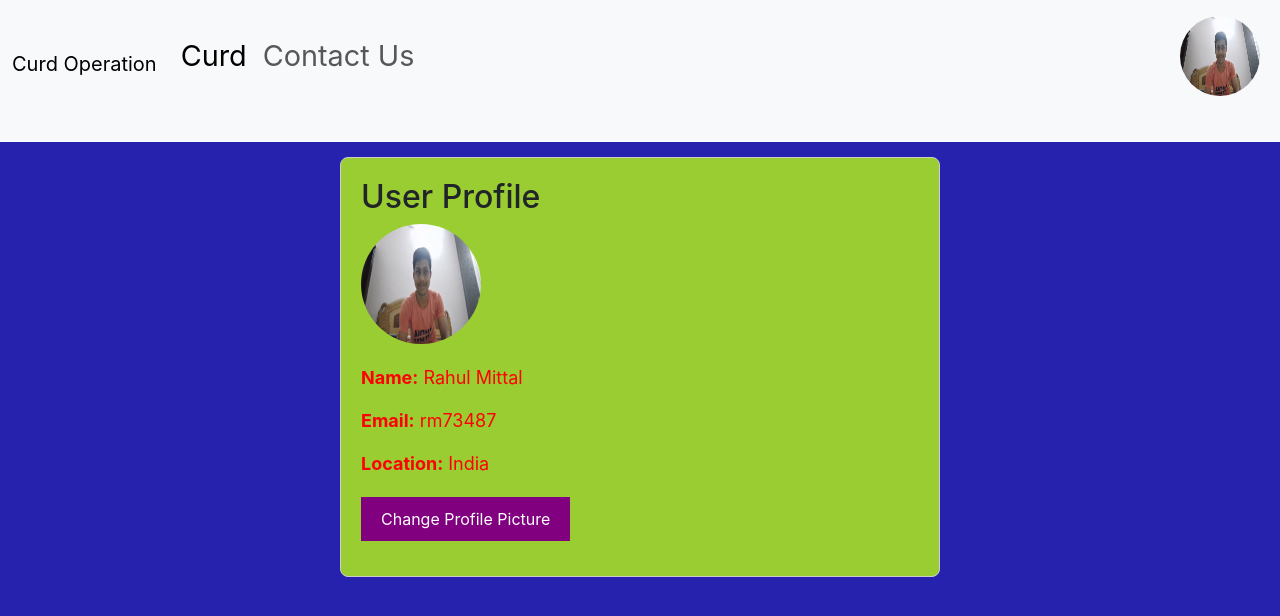
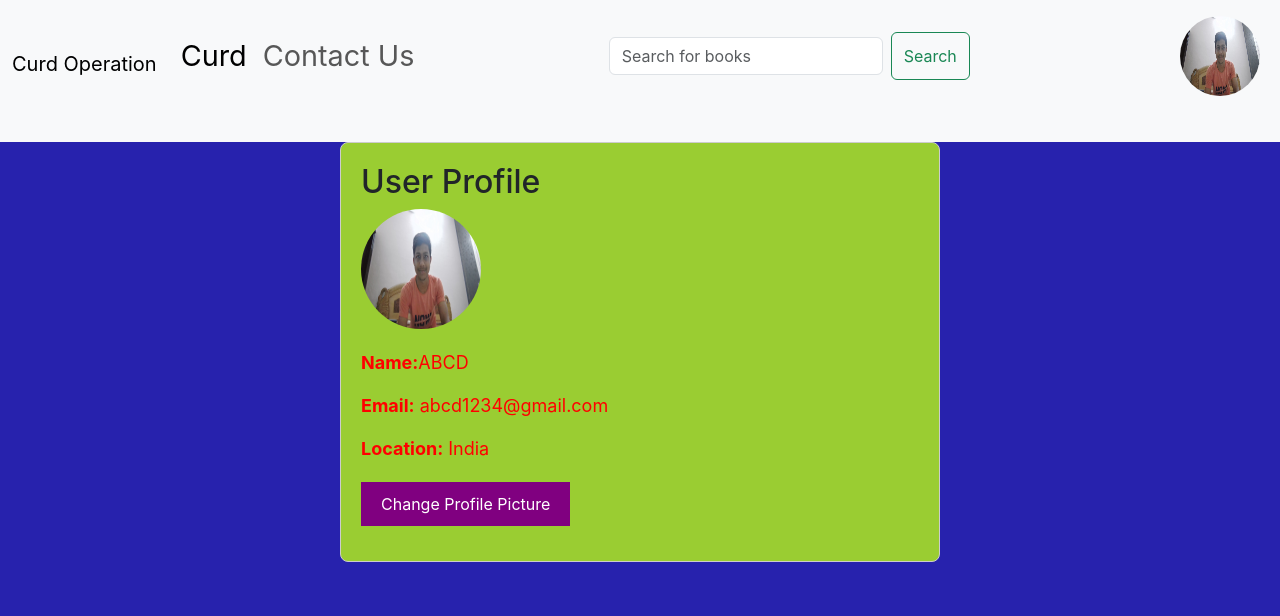
Before and after one commit to harshmittal5432/curd-repo, a React (Create React App) app: page /Profile in a window 1280 px wide. Shown: the top 616 px of the page. Built offline with nearby package versions, Linux system fonts and the light colour scheme.

Commit message:
add seach bar to hit api

```diff
--- a/src/App.js
+++ b/src/App.js
@@ -1,26 +1,38 @@
 import React, { useState } from 'react';
-import "./App.css";
-import { BrowserRouter as Router, Routes, Route } from "react-router-dom";
+import { BrowserRouter as Router, Routes, Route } from 'react-router-dom';
 
-import ContactForm from "./ContactForm";
-import Curd from "./Curd";
-import Navbar from "./Navbar";
-import Profile from "./Profile";
+import ContactForm from './ContactForm';
+import Curd from './Curd';
+import Navbar from './Navbar';
+import Profile from './Profile';
+import Bookstore from './Bookstore';
+import './App.css'
+import Spinner from './Spinner';
+
 
 function App() {
-  const [src,setSrc]=useState("/images/WIN_20240701_18_31_16_Pro.jpg" )
+  const [src, setSrc] = useState('/images/WIN_20240701_18_31_16_Pro.jpg');
+  const [titles, setTitles] = useState([]);
+  const [loader,setloader]=useState(false);
+
+
   return (
-    <>
     <Router>
-        <Navbar src={src} />
-
+      <Navbar src={src} setTitles={setTitles} setloader={setloader} />
+      {loader ? (
+        <Spinner />
+      ) : (
+        titles.length > 0 ? (
+          <Bookstore titles={titles} />
+        ) : (
           <Routes>
             <Route path="/" element={<Curd />} />
             <Route path="/ContactForm" element={<ContactForm />} />
-          <Route path="/Profile" element={<Profile src={src} setSrc={setSrc}/>} />
+            <Route path="/Profile" element={<Profile src={src} setSrc={setSrc} />} />
           </Routes>
+        )
+      )}
     </Router>
-    </>
   );
 }
 
--- /dev/null
+++ b/src/Bookstore.js
@@ -0,0 +1,16 @@
+import React from "react";
+
+function Bookstore({ titles }) {
+  return (
+    <div className="container">
+      <h2>Book Titles</h2>
+      <ul>
+        {titles.map((title, index) => (
+          <li key={index}>{title}</li>
+        ))}
+      </ul>
+    </div>
+  );
+}
+
+export default Bookstore;
--- a/src/ImageCropper.js
+++ b/src/ImageCropper.js
@@ -5,8 +5,8 @@ import styled from 'styled-components';
 
 const CropContainer = styled.div`
   position: relative;
-  width: 100%;
-  height: 400px; /* Adjust height as needed */
+  width: 110%;
+  height: 400px;
   background: #333;
 `;
 
--- a/src/Navbar.js
+++ b/src/Navbar.js
@@ -1,10 +1,37 @@
+import { useState } from "react";
 import React from "react";
 import { Link } from "react-router-dom";
 
-function Navbar({src}) {
+function Navbar({ src, setTitles ,setloader}) {
+  const [searchQuery, setSearchQuery] = useState("");
+
+  const handleSearchChange = (event) => {
+    setSearchQuery(event.target.value);
+  };
+
+  const handleSearchSubmit = async (event) => {
+    event.preventDefault();
+    setloader(true);
+    try {
+
+      const response = await fetch(`https://openlibrary.org/search.json?q=${searchQuery}`);
+      if (!response.ok) {
+        throw new Error("Network response was not ok");
+      }
+
+      const data = await response.json();
+      const titles = data.docs.map((doc) => doc.title);
+      setTitles(titles);
+    } catch (error) {
+      console.error("Error fetching books:", error);
+    }
+    finally {
+      setloader(false); // Ensure loader is stopped after data is fetched or an error occurred
+    }
+  };
+
   return (
-    <div>
-      <nav className="navbar navbar-expand-lg bg-body-tertiary ">
+    <nav className="navbar navbar-expand-lg bg-body-tertiary">
       <div className="container-fluid">
         <Link className="navbar-brand" to="/">
           Curd Operation
@@ -33,6 +60,19 @@ function Navbar({src}) {
               </Link>
             </li>
           </ul>
+          <form className="d-flex" onSubmit={handleSearchSubmit} style={{ marginRight: "1rem" }}>
+            <input
+              className="form-control me-2"
+              type="search"
+              placeholder="Search for books"
+              aria-label="Search"
+              value={searchQuery}
+              onChange={handleSearchChange}
+            />
+            <button className="btn btn-outline-success" type="submit">
+              Search
+            </button>
+          </form>
           <ul className="navbar-nav ms-auto mb-2 mb-lg-0">
             <li className="nav-item">
               <Link className="nav-link" to="Profile">
@@ -48,7 +88,6 @@ function Navbar({src}) {
         </div>
       </div>
     </nav>
-    </div>
   );
 }
 
--- a/src/Profile.js
+++ b/src/Profile.js
@@ -41,8 +41,8 @@ function Profile({ src, setSrc }) {
             onClick={handleProfilePicClick} // Open cropping interface on click
           />
           <div>
-            <p><strong>Name:</strong> Rahul Mittal</p>
-            <p><strong>Email:</strong> rm73487</p>
+            <p><strong>Name:</strong>ABCD</p>
+            <p><strong>Email:</strong> abcd1234@gmail.com</p>
             <p><strong>Location:</strong> India</p>
             {/* Add more profile information as needed */}
           </div>
--- /dev/null
+++ b/src/Spinner.js
@@ -0,0 +1,13 @@
+import React from 'react'
+import loading from './loading.png'
+
+function Spinner() {
+  return (
+    <div className="text-center">
+      <img src={loading} alt='loading'/>
+
+    </div>
+  )
+}
+
+export default Spinner
```
Also changed, not shown: src/loading.png (added), 1 other file (tests, documents, lock files or other folders). Lines whose indentation alone changed are shown as unchanged.
